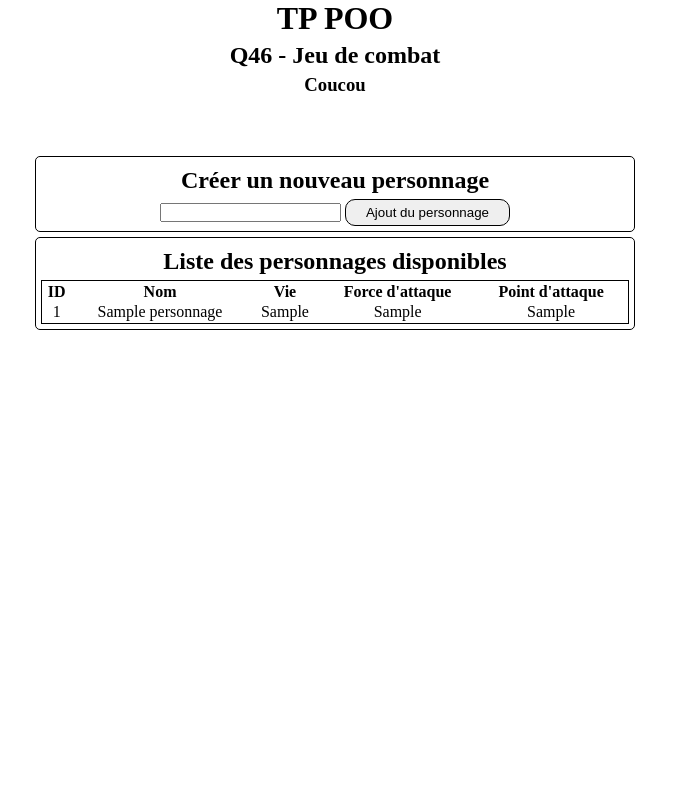
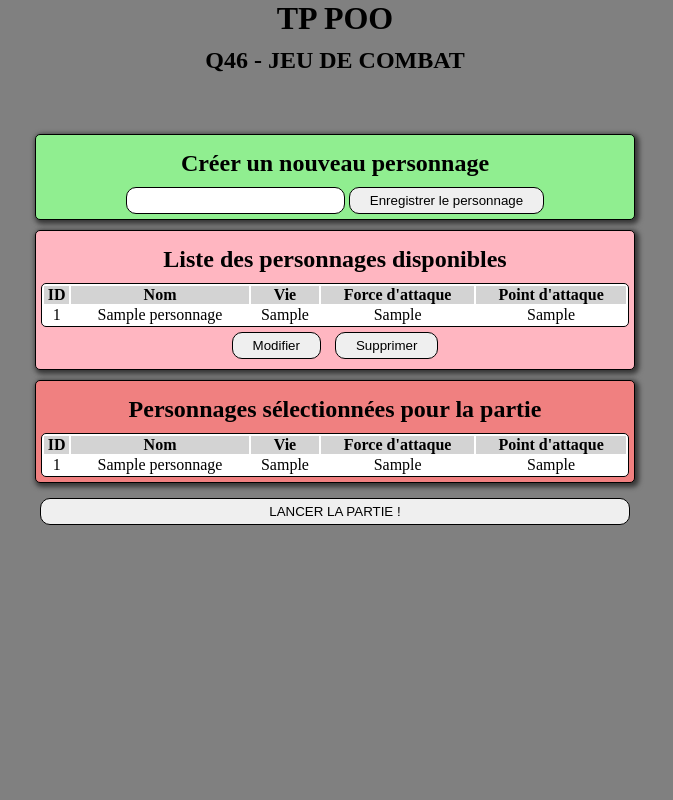
Before and after one commit to Nawshedev/Q46, a PHP site: page / in a window 1280 px wide. Shown: the whole page, without its empty margins (305-978 px from the left). Run offline with PHP 8.4, Linux system fonts and the light colour scheme; tables that the repository leaves empty or names only in its code hold one stand-in row (values such as "Sample post").

Commit message:
Ajout fichier js

```diff
--- a/index.php
+++ b/index.php
@@ -20,20 +20,19 @@ require "personnage.class.php";
 
 <h1>TP POO</h1>
 
-<h2>Q46 - Jeu de combat</h2>
-<h3>Coucou</h3>
+<h2>Q46 - JEU DE COMBAT</h2>
 
 <div class="tableau">
 
-    <div class="personnage">
+    <div class="personnages tb1">
 
         <h2>Créer un nouveau personnage</h2>
         <input type="text">
-        <button>Ajout du personnage</button>
+        <button>Enregistrer le personnage</button>
 
     </div>
 
-    <div class="personnages">
+    <div class="personnages tb2">
 
         <h2>Liste des personnages disponibles</h2>
 
@@ -43,7 +42,6 @@ require "personnage.class.php";
         $database->connect();
         $database->prepReq("SELECT * FROM personnages");
         $personnages = $database->fetchData();
-
 
         echo "<table>";
 
@@ -79,19 +77,69 @@ require "personnage.class.php";
 
         echo "</table>";
 
-//
-//
-//        foreach ($personnages as $personnage) {
-//            $nomPersonnage = "Nom : " . $personnage['nom'] . " Vie " . $personnage['vie'] . " Force d'attaque " .  $personnage['force_attaque'] . "Point d'attaque " . $personnage['point_attaque'] ;
-//            echo "<li>$nomPersonnage</li>";
-//        }
-//
-//        ?>
+        ?>
+
+        <button class="options">Modifier</button>
+        <button class="options">Supprimer</button>
 
 
     </div>
 
+    <div class="personnages tb3">
+
+        <h2>Personnages sélectionnées pour la partie</h2>
+
+        <?php
+
+        $database = new Database("localhost", "root", "q46_fg", "");
+        $database->connect();
+        $database->prepReq("SELECT * FROM personnages");
+        $personnages = $database->fetchData();
+
+        echo "<table>";
+
+        echo "<thead>";
+
+        echo "<tr>";
+        echo "<th>ID</th>";
+        echo "<th>Nom</th>";
+        echo "<th>Vie</th>";
+        echo "<th>Force d'attaque</th>";
+        echo "<th>Point d'attaque</th>";
+        echo "</tr>";
+
+        echo "</thead>";
+
+        echo "<tbody>";
+
+        foreach ($personnages as $personnage) {
+
+            echo "<tr>";
+
+            echo "<td>{$personnage['id']}</td>";
+            echo "<td>{$personnage['nom']}</td>";
+            echo "<td>{$personnage['vie']}</td>";
+            echo "<td>{$personnage['force_attaque']}</td>";
+            echo "<td>{$personnage['point_attaque']}</td>";
+
+        }
+
+        echo "</tr>";
+
+        echo "</tbody>";
+
+        echo "</table>";
+
+        ?>
+
+    </div>
+
+    <button class="options">LANCER LA PARTIE !</button>
+
 </div>
+
+
+<script src="script.js" type="module"></script>
 
 </body>
 </html>
--- a/personnage.class.php
+++ b/personnage.class.php
@@ -22,8 +22,4 @@ class Personnage {
         return $valeurjetdeDe * $this->force_Attaque;
     }
 
-
-
-
-
 }
--- a/style.css
+++ b/style.css
@@ -12,6 +12,7 @@ body {
     width: 100%;
     height: 100vh;
     text-align: center;
+    background-color: gray;
 }
 
 .tableau {
@@ -19,22 +20,27 @@ body {
     width: 600px;
     display: flex;
     flex-direction: column;
-    margin: 60px auto;
-    gap: 5px;
+    margin: 50px auto;
+    gap: 10px;
+
 }
 
 h2 {
-    padding: 5px;
+    padding: 10px 5px;
 }
 
-.personnage {
+.personnages {
     border: 1px solid black;
-    padding: 5px;
+    padding: 15px;
     border-radius: 5px;
+    box-shadow: 2px 2px 5px 2px #363636;
 
 }
 
-button {
+input {
+}
+
+button, input {
     padding: 5px 20px;
     border-radius: 10px;
     border: 1px solid black;
@@ -59,4 +65,27 @@ button:hover {
 table {
     width: 100%;
     border: 1px solid black;
+    background-color: white;
+    border-radius: 5px;
 }
+
+thead {
+    background-color: lightgray;
+}
+
+tr:nth-child(3) td:nth-child(2)
+{background-color: yellow;}
+
+.tb1 {
+    background-color: lightgreen;
+}
+.tb2 {
+    background-color: lightpink;
+}
+.tb3 {
+    background-color: lightcoral;
+}
+
+.options {
+    margin: 5px 5px;
+}
```
Also changed, not shown: script.js (added).
